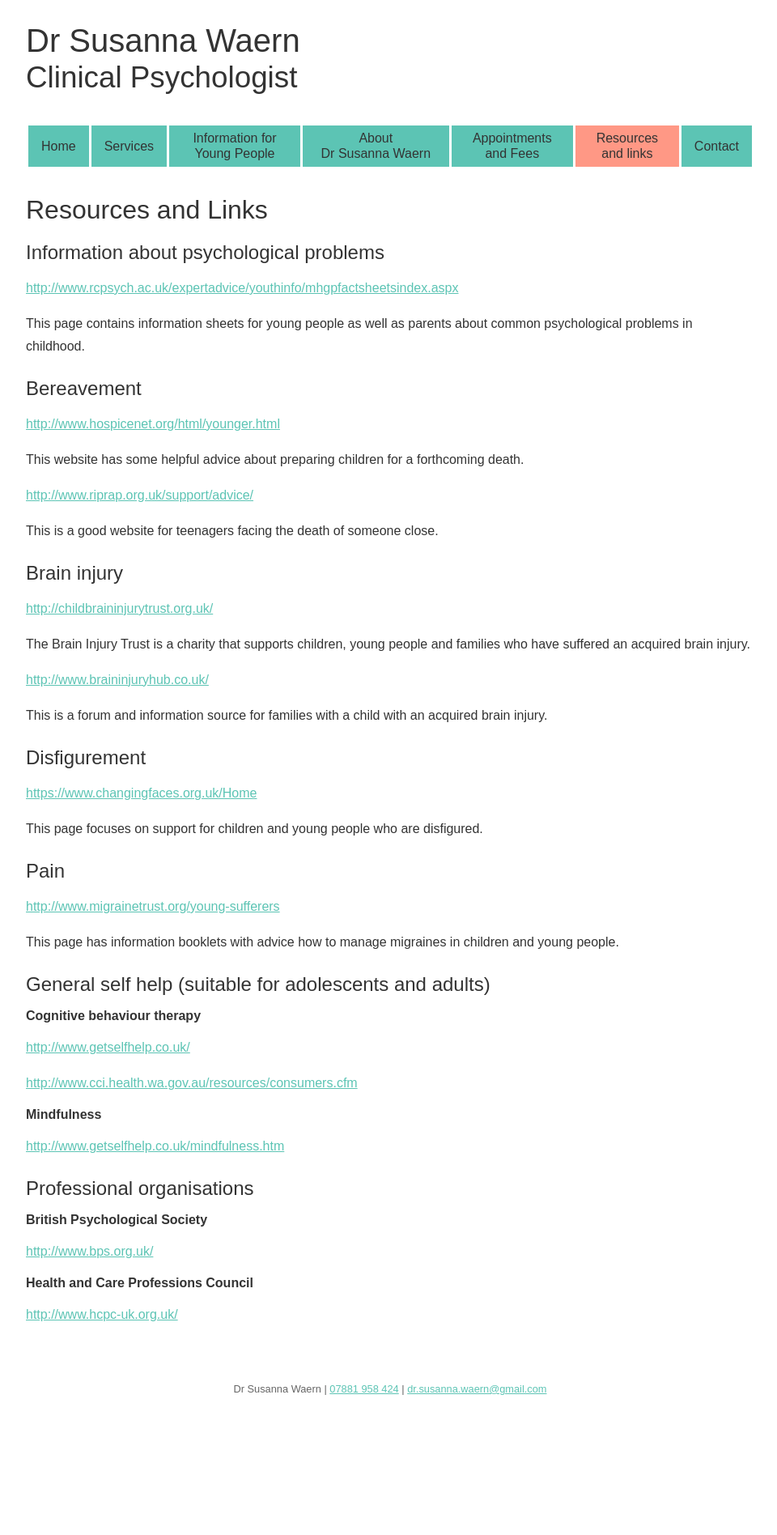
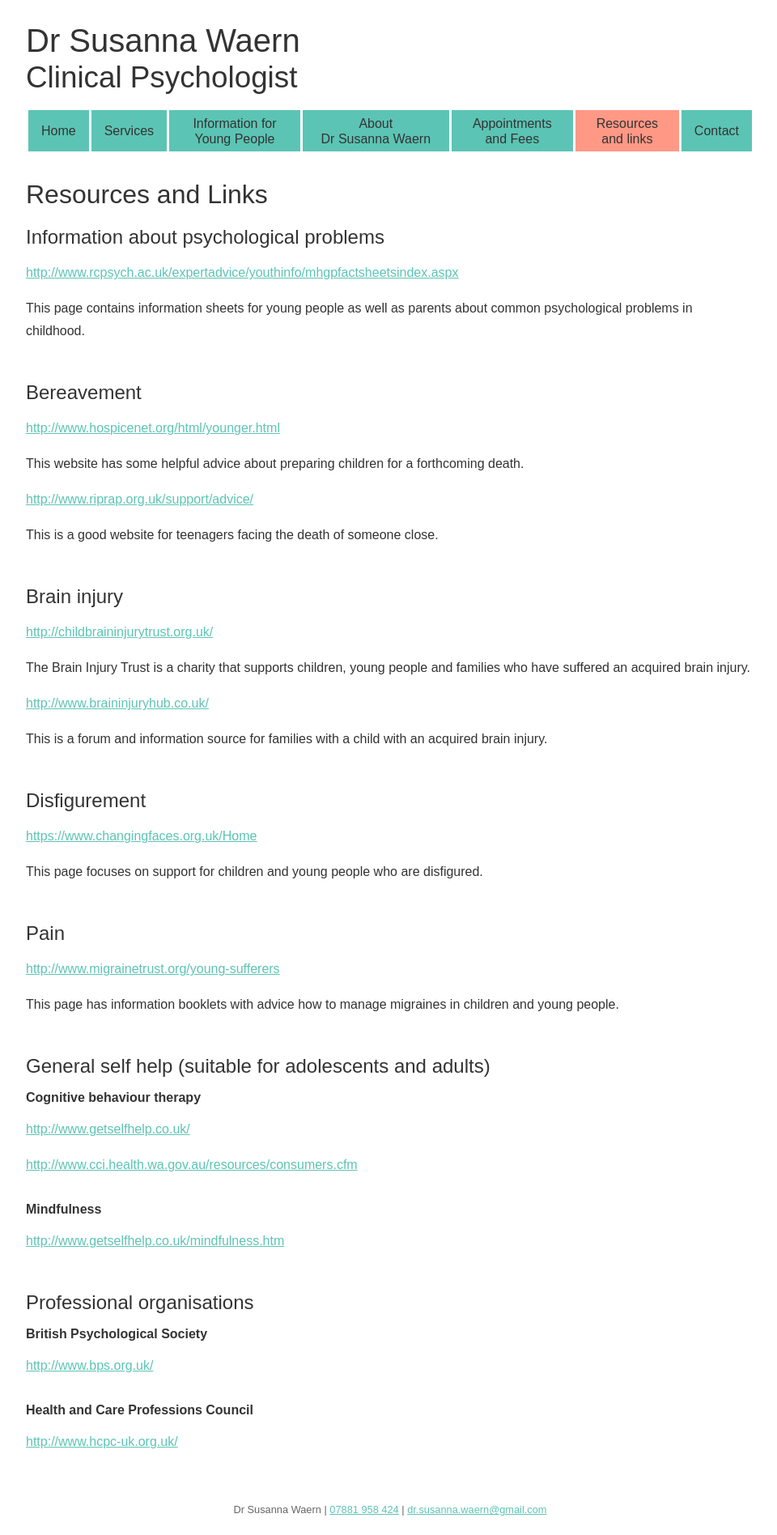
Before and after one commit to drsusannawaern/drsusannawaern.github.io, a Jekyll site: the page built from resources-and-links.html, in a window 1280 px wide. Shown: the whole page at 81% size, without its empty margins (158-1118 px from the left). Built offline with Jekyll 4.4.1, drawn with Linux system fonts in a browser that asks for light colours; some web fonts are replaced; before the commit the page ends 1753 px from its top, so only the background shows below that.

Commit message:
Adjust spacing between paragraphs and headings.

```diff
--- a/_sass/typography.scss
+++ b/_sass/typography.scss
@@ -5,18 +5,18 @@ body {
 
 p {
   line-height: 1.75;
-  margin-bottom: 1em;
+  margin-bottom: 0.5em;
 }
 
 p + h1,
 p + h2,
 p + h3 {
-  margin-top: 1em;
+  margin-top: 2em;
 }
 
 h1,h2,h3 {
   font-weight: normal;
-  margin-bottom: 0.6em;
+  margin-bottom: 0.5em;
 
   &:first-child {
     margin-top: 0;
```
